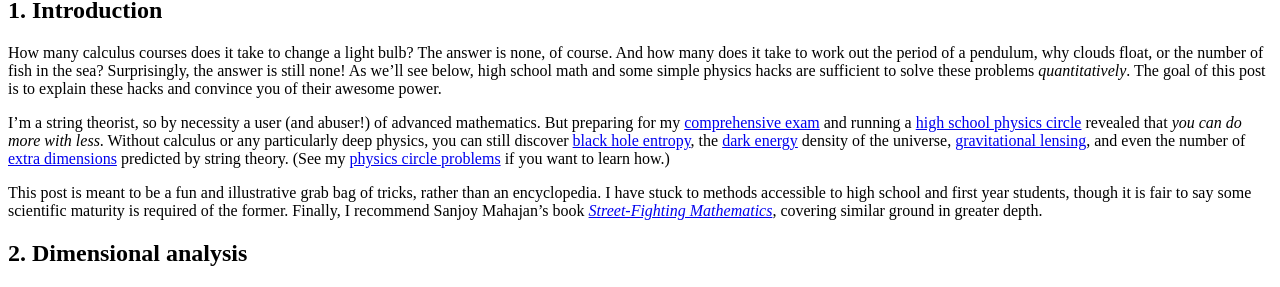
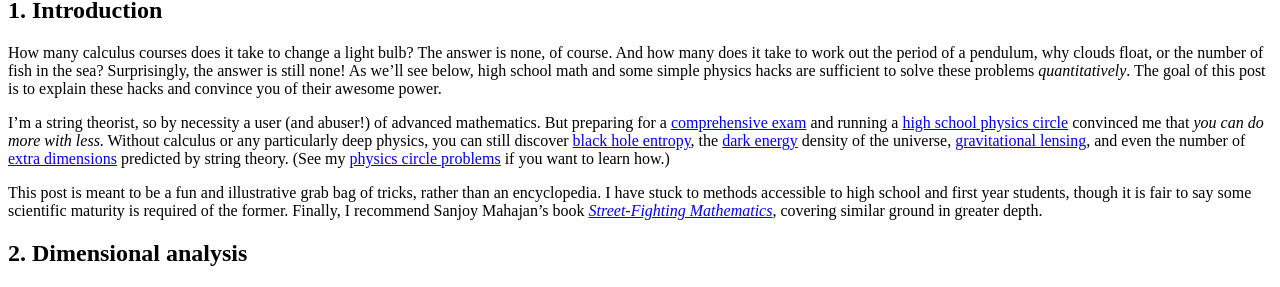
Before and after one commit to hapax/hapax.github.io, a Jekyll site: the page built from assets/simple-physics.md, in a window 1280 px wide and 900 px high, scrolled down 746 px. Shown: the part 146-433 px from the top of the window. Built offline with Jekyll 4.4.1, drawn with Linux system fonts in a browser that asks for light colours; our own code applies the rules of GitHub Pages for plain Markdown files; formulas are drawn with MathJax 3; a script that is not in the unit is left out.

Commit message:
Update simple-physics.md

```diff
--- a/assets/simple-physics.md
+++ b/assets/simple-physics.md
@@ -44,10 +44,10 @@ you of their awesome power.
 
 I'm a string theorist, so by necessity a user (and abuser!) of
 advanced mathematics.
-But preparing for my
+But preparing for a
 [comprehensive exam](https://www.phas.ubc.ca/graduate-program-comprehensive-exam-guidelines-phd-students) and running a
 [high school physics circle](https://outreach.phas.ubc.ca/events/metro-vancouver-physics-circle/)
-revealed that *you can do more with less*.
+convinced me that *you can do more with less*.
 Without calculus or any particularly deep physics,
 you can still discover
 [black hole entropy](https://en.wikipedia.org/wiki/Black_hole_thermodynamics#Overview),
```
